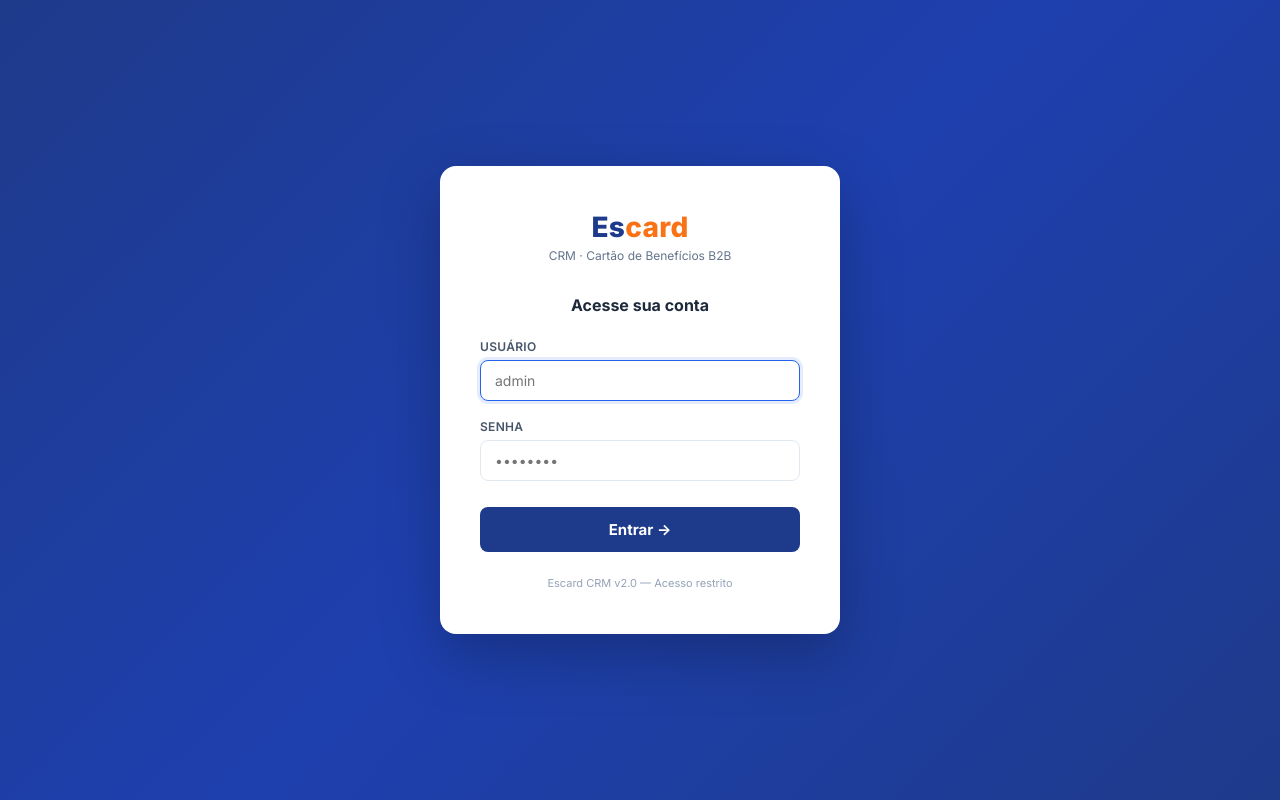
After one commit to escardcartoes-cmd/escard-crm, a Flask app: page /login in a window 1280 px wide. The commit adds this page. Run offline with Flask 3, Linux system fonts and the light colour scheme; some libraries are stand-ins or nearby versions.

Commit message:
sistema de login com Flask-Login e bcrypt
- Tela /login com design Escard (azul escuro, logo)
- @login_required em todas as 40 rotas do CRM
- Usuario admin/escard2024 criado automaticamente
- Tabela usuarios com senha_hash bcrypt
- Sessao de 8 horas com remember=True
- Botao Sair e nome do usuario no rodape da sidebar
- Rotas publicas: /login e /dev/ping

```diff
--- a/app.py
+++ b/app.py
@@ -3,29 +3,69 @@ import csv
 import io
 import json
 import time
+from datetime import timedelta
 from dotenv import load_dotenv
 load_dotenv(override=True)
 
 from flask import Flask, render_template, request, redirect, url_for, flash, jsonify, Response
+from flask_login import LoginManager, login_user, logout_user, login_required, current_user
 import database
 import models.empresa as emp_model
 import models.contato as cont_model
 import models.oportunidade as op_model
 import models.atividade as atv_model
 import models.prospeccao as prosp_model
+import models.usuario as user_model
 import ai
 
 app = Flask(__name__)
 app.secret_key = os.getenv("SECRET_KEY", "escard-crm-2024")
+app.permanent_session_lifetime = timedelta(hours=8)
+
+login_manager = LoginManager(app)
+login_manager.login_view = "login"
+login_manager.login_message = "Faça login para acessar o CRM."
+login_manager.login_message_category = "danger"
+
+@login_manager.user_loader
+def load_user(user_id):
+    return user_model.buscar_por_id(int(user_id))
 
 _START_TIME = str(time.time())
 
 database.init_db()
+user_model.criar_admin_se_necessario()
+
+
+# ── Auth ──────────────────────────────────────────────────────────────────────
+
+@app.route("/login", methods=["GET", "POST"])
+def login():
+    if current_user.is_authenticated:
+        return redirect(url_for("dashboard"))
+    if request.method == "POST":
+        usuario = request.form.get("usuario", "").strip()
+        senha   = request.form.get("senha", "")
+        u = user_model.autenticar(usuario, senha)
+        if u:
+            login_user(u, remember=True)
+            return redirect(request.args.get("next") or url_for("dashboard"))
+        flash("Usuário ou senha incorretos.", "danger")
+    return render_template("login.html")
+
+
+@app.route("/logout")
+@login_required
+def logout():
+    logout_user()
+    flash("Sessão encerrada.", "success")
+    return redirect(url_for("login"))
 
 
 # ── Dashboard ─────────────────────────────────────────────────────────────────
 
 @app.route("/")
+@login_required
 def dashboard():
     status_counts  = emp_model.contar_por_status()
     estagio_counts = op_model.contar_por_estagio()
@@ -52,6 +92,7 @@ def dashboard():
 # ── Empresas ──────────────────────────────────────────────────────────────────
 
 @app.route("/empresas")
+@login_required
 def empresas_lista():
     q      = request.args.get("q", "").strip()
     status = request.args.get("status", "").strip()
@@ -64,6 +105,7 @@ def empresas_lista():
 
 
 @app.route("/empresas/nova", methods=["GET", "POST"])
+@login_required
 def empresas_nova():
     if request.method == "POST":
         emp_model.criar(_form_empresa(request.form))
@@ -74,6 +116,7 @@ def empresas_nova():
 
 
 @app.route("/empresas/<int:id>")
+@login_required
 def empresas_detalhe(id):
     emp = emp_model.buscar_por_id(id)
     if not emp:
@@ -90,6 +133,7 @@ def empresas_detalhe(id):
 
 
 @app.route("/empresas/<int:id>/editar", methods=["GET", "POST"])
+@login_required
 def empresas_editar(id):
     emp = emp_model.buscar_por_id(id)
     if not emp:
@@ -104,6 +148,7 @@ def empresas_editar(id):
 
 
 @app.route("/empresas/<int:id>/excluir", methods=["POST"])
+@login_required
 def empresas_excluir(id):
     emp_model.excluir(id)
     flash("Empresa excluída.", "success")
@@ -111,6 +156,7 @@ def empresas_excluir(id):
 
 
 @app.route("/empresas/excluir-lote", methods=["POST"])
+@login_required
 def empresas_excluir_lote():
     ids = (request.json or {}).get("ids", [])
     for id_ in ids:
@@ -135,6 +181,7 @@ def _form_empresa(f):
 # ── Contatos ──────────────────────────────────────────────────────────────────
 
 @app.route("/contatos")
+@login_required
 def contatos_lista():
     q    = request.args.get("q", "").strip()
     todos = cont_model.listar()
@@ -147,6 +194,7 @@ def contatos_lista():
 
 
 @app.route("/contatos/novo", methods=["GET", "POST"])
+@login_required
 def contatos_novo():
     if request.method == "POST":
         cont_model.criar(_form_contato(request.form))
@@ -158,6 +206,7 @@ def contatos_novo():
 
 
 @app.route("/contatos/<int:id>/editar", methods=["GET", "POST"])
+@login_required
 def contatos_editar(id):
     c = cont_model.buscar_por_id(id)
     if not c:
@@ -173,6 +222,7 @@ def contatos_editar(id):
 
 
 @app.route("/contatos/<int:id>/excluir", methods=["POST"])
+@login_required
 def contatos_excluir(id):
     cont_model.excluir(id)
     flash("Contato excluído.", "success")
@@ -192,6 +242,7 @@ def _form_contato(f):
 # ── Oportunidades ─────────────────────────────────────────────────────────────
 
 @app.route("/oportunidades")
+@login_required
 def oportunidades_kanban():
     todas      = op_model.listar()
     by_estagio = {e: [] for e in op_model.ESTAGIOS}
@@ -206,6 +257,7 @@ def oportunidades_kanban():
 
 
 @app.route("/oportunidades/nova", methods=["GET", "POST"])
+@login_required
 def oportunidades_nova():
     if request.method == "POST":
         op_model.criar(_form_oportunidade(request.form))
@@ -220,6 +272,7 @@ def oportunidades_nova():
 
 
 @app.route("/oportunidades/<int:id>")
+@login_required
 def oportunidades_detalhe(id):
     o = op_model.buscar_por_id(id)
     if not o:
@@ -235,6 +288,7 @@ def oportunidades_detalhe(id):
 
 
 @app.route("/oportunidades/<int:id>/editar", methods=["GET", "POST"])
+@login_required
 def oportunidades_editar(id):
     o = op_model.buscar_por_id(id)
     if not o:
@@ -253,6 +307,7 @@ def oportunidades_editar(id):
 
 
 @app.route("/oportunidades/<int:id>/excluir", methods=["POST"])
+@login_required
 def oportunidades_excluir(id):
     op_model.excluir(id)
     flash("Oportunidade excluída.", "success")
@@ -260,6 +315,7 @@ def oportunidades_excluir(id):
 
 
 @app.route("/oportunidades/<int:id>/mover", methods=["POST"])
+@login_required
 def oportunidades_mover(id):
     novo = request.json.get("estagio", "")
     if novo not in op_model.ESTAGIOS:
@@ -297,12 +353,14 @@ def _form_oportunidade(f):
 # ── Atividades ────────────────────────────────────────────────────────────────
 
 @app.route("/atividades")
+@login_required
 def atividades_lista():
     return render_template("atividades/lista.html",
                            atividades=atv_model.listar(limit=50))
 
 
 @app.route("/atividades/nova", methods=["GET", "POST"])
+@login_required
 def atividades_nova():
     if request.method == "POST":
         emp_id = request.form.get("empresa_id")
@@ -331,6 +389,7 @@ def atividades_nova():
 
 
 @app.route("/atividades/<int:id>/excluir", methods=["POST"])
+@login_required
 def atividades_excluir(id):
     atv_model.excluir(id)
     flash("Atividade excluída.", "success")
@@ -340,6 +399,7 @@ def atividades_excluir(id):
 # ── IA ────────────────────────────────────────────────────────────────────────
 
 @app.route("/ai/score/<int:empresa_id>", methods=["POST"])
+@login_required
 def ai_score(empresa_id):
     try:
         return jsonify(ai.score_lead(empresa_id))
@@ -348,6 +408,7 @@ def ai_score(empresa_id):
 
 
 @app.route("/ai/whatsapp/<int:contato_id>", methods=["POST"])
+@login_required
 def ai_whatsapp(contato_id):
     try:
         return jsonify(ai.gerar_mensagem_whatsapp(contato_id))
@@ -356,6 +417,7 @@ def ai_whatsapp(contato_id):
 
 
 @app.route("/ai/proxima-acao/<int:op_id>", methods=["POST"])
+@login_required
 def ai_proxima_acao(op_id):
     try:
         return jsonify(ai.proxima_acao(op_id))
@@ -526,11 +588,13 @@ def _processar_linhas(linhas: list, mapa: dict) -> tuple:
 # ── Leads — importar ──────────────────────────────────────────────────────────
 
 @app.route("/leads/importar")
+@login_required
 def leads_importar_form():
     return render_template("leads/importar.html")
 
 
 @app.route("/leads/importar/preview", methods=["POST"])
+@login_required
 def leads_importar_preview():
     arquivo = request.files.get("arquivo")
     if not arquivo or not arquivo.filename:
@@ -548,6 +612,7 @@ def leads_importar_preview():
 
 
 @app.route("/leads/importar/confirmar", methods=["POST"])
+@login_required
 def leads_importar_confirmar():
     arquivo = request.files.get("arquivo")
     if not arquivo:
@@ -577,6 +642,7 @@ def leads_importar_confirmar():
 # ── Prospecção ────────────────────────────────────────────────────────────────
 
 @app.route("/prospeccao")
+@login_required
 def prospeccao_lista():
     tab    = request.args.get("tab", "todos")
     status = request.args.get("status", "")
@@ -604,6 +670,7 @@ def prospeccao_lista():
 
 
 @app.route("/prospeccao/<int:id>/status", methods=["POST"])
+@login_required
 def prospeccao_status(id):
     novo = (request.json or {}).get("status", "")
     if novo not in prosp_model.STATUS_LIST:
@@ -613,6 +680,7 @@ def prospeccao_status(id):
 
 
 @app.route("/prospeccao/<int:id>/excluir", methods=["POST"])
+@login_required
 def prospeccao_excluir(id):
     prosp_model.excluir(id)
     flash("Lead removido da prospecção.", "success")
@@ -620,6 +688,7 @@ def prospeccao_excluir(id):
 
 
 @app.route("/prospeccao/excluir-lote", methods=["POST"])
+@login_required
 def prospeccao_excluir_lote():
     ids = (request.json or {}).get("ids", [])
     for id_ in ids:
@@ -628,6 +697,7 @@ def prospeccao_excluir_lote():
 
 
 @app.route("/prospeccao/exportar")
+@login_required
 def prospeccao_exportar():
     ids_raw = request.args.getlist("ids")
     ids = [int(i) for i in ids_raw if i.isdigit()]
@@ -662,6 +732,7 @@ def prospeccao_exportar():
 # ── IA — leads (por lead, chamadas via JS loop) ───────────────────────────────
 
 @app.route("/ai/leads/pontuar/<int:id>", methods=["POST"])
+@login_required
 def ai_leads_pontuar(id):
     try:
         lead = prosp_model.buscar_por_id(id)
@@ -687,6 +758,7 @@ def ai_leads_pontuar(id):
 
 
 @app.route("/ai/leads/whatsapp/<int:id>", methods=["POST"])
+@login_required
 def ai_leads_whatsapp(id):
     try:
         resultado = ai.gerar_whatsapp_lead(id)
@@ -697,6 +769,7 @@ def ai_leads_whatsapp(id):
 
 
 @app.route("/ai/leads/email/<int:id>", methods=["POST"])
+@login_required
 def ai_leads_email(id):
     try:
         resultado = ai.gerar_email_lead(id)
@@ -777,6 +850,7 @@ def _extrair_texto(raw: bytes, nome: str, mimetype: str) -> str:
 
 
 @app.route("/central-ia")
+@login_required
 def central_ia():
     conn  = database.get_connection()
     cur   = conn.execute("SELECT id, nome, tipo, data_upload, tamanho FROM documentos_ia ORDER BY data_upload DESC")
@@ -786,6 +860,7 @@ def central_ia():
 
 
 @app.route("/central-ia/chat", methods=["POST"])
+@login_required
 def central_ia_chat():
     try:
         body     = request.json or {}
@@ -822,6 +897,7 @@ def central_ia_chat():
 
 
 @app.route("/central-ia/upload", methods=["POST"])
+@login_required
 def central_ia_upload():
     arquivo = request.files.get("arquivo")
     if not arquivo or not arquivo.filename:
@@ -842,6 +918,7 @@ def central_ia_upload():
 
 
 @app.route("/central-ia/documentos")
+@login_required
 def central_ia_documentos():
     conn = database.get_connection()
     cur  = conn.execute("SELECT id, nome, tipo, data_upload, tamanho FROM documentos_ia ORDER BY data_upload DESC")
@@ -851,6 +928,7 @@ def central_ia_documentos():
 
 
 @app.route("/central-ia/documentos/<int:id>", methods=["DELETE"])
+@login_required
 def central_ia_doc_excluir(id):
     conn = database.get_connection()
     conn.execute("DELETE FROM documentos_ia WHERE id = ?", (id,))
--- a/requirements.txt
+++ b/requirements.txt
@@ -9,3 +9,5 @@ livereload>=2.6.0
 PyPDF2>=3.0.0
 python-docx>=1.1.0
 Pillow>=10.0.0
+flask-login>=0.6.3
+bcrypt>=4.0.0
--- /dev/null
+++ b/templates/login.html
@@ -0,0 +1,100 @@
+<!DOCTYPE html>
+<html lang="pt-BR">
+<head>
+  <meta charset="UTF-8">
+  <meta name="viewport" content="width=device-width, initial-scale=1.0">
+  <title>Login — Escard CRM</title>
+  <link rel="preconnect" href="https://fonts.googleapis.com">
+  <link rel="preconnect" href="https://fonts.gstatic.com" crossorigin>
+  <link href="https://fonts.googleapis.com/css2?family=Inter:wght@400;500;600;700;800&display=swap" rel="stylesheet">
+  <style>
+    *, *::before, *::after { box-sizing: border-box; margin: 0; padding: 0; }
+    body {
+      font-family: 'Inter', -apple-system, BlinkMacSystemFont, sans-serif;
+      min-height: 100vh;
+      display: flex;
+      align-items: center;
+      justify-content: center;
+      background: linear-gradient(135deg, #1E3A8A 0%, #1e40af 50%, #1e3a8a 100%);
+      padding: 20px;
+    }
+    .login-box {
+      background: #fff;
+      border-radius: 16px;
+      padding: 44px 40px;
+      width: 100%;
+      max-width: 400px;
+      box-shadow: 0 20px 60px rgba(0,0,0,.25);
+    }
+    .logo-wrap { text-align: center; margin-bottom: 32px; }
+    .logo-name {
+      font-size: 28px; font-weight: 800; color: #1E3A8A; letter-spacing: .3px;
+    }
+    .logo-name span { color: #F97316; }
+    .logo-sub { font-size: 12px; color: #64748b; margin-top: 4px; }
+    .login-title { font-size: 16px; font-weight: 700; color: #1e293b; margin-bottom: 24px; text-align: center; }
+
+    .form-group { margin-bottom: 18px; }
+    label { display: block; font-size: 12px; font-weight: 600; color: #475569; margin-bottom: 6px; letter-spacing: .3px; text-transform: uppercase; }
+    input[type="text"], input[type="password"] {
+      width: 100%; padding: 11px 14px;
+      border: 1.5px solid #e2e8f0; border-radius: 8px;
+      font-size: 14px; font-family: inherit; color: #1e293b;
+      transition: border-color .15s, box-shadow .15s;
+      outline: none;
+    }
+    input[type="text"]:focus, input[type="password"]:focus {
+      border-color: #2563eb;
+      box-shadow: 0 0 0 3px rgba(37,99,235,.12);
+    }
+    .btn-login {
+      width: 100%; padding: 13px;
+      background: #1E3A8A; color: #fff;
+      border: none; border-radius: 8px;
+      font-size: 15px; font-weight: 700; font-family: inherit;
+      cursor: pointer; margin-top: 8px;
+      transition: background .15s;
+    }
+    .btn-login:hover { background: #2563eb; }
+
+    .alert {
+      background: #fef2f2; border: 1px solid #fecdd3; color: #be123c;
+      padding: 10px 14px; border-radius: 7px; font-size: 13px;
+      margin-bottom: 18px; display: flex; align-items: center; gap: 8px;
+    }
+    .login-footer { text-align: center; margin-top: 24px; font-size: 11px; color: #94a3b8; }
+  </style>
+</head>
+<body>
+  <div class="login-box">
+    <div class="logo-wrap">
+      <div class="logo-name">Es<span>card</span></div>
+      <div class="logo-sub">CRM · Cartão de Benefícios B2B</div>
+    </div>
+
+    <p class="login-title">Acesse sua conta</p>
+
+    {% with messages = get_flashed_messages(with_categories=true) %}
+      {% for cat, msg in messages %}
+        <div class="alert">⚠ {{ msg }}</div>
+      {% endfor %}
+    {% endwith %}
+
+    <form method="post" action="{{ url_for('login') }}">
+      <div class="form-group">
+        <label for="usuario">Usuário</label>
+        <input type="text" id="usuario" name="usuario" placeholder="admin"
+               autocomplete="username" required autofocus>
+      </div>
+      <div class="form-group">
+        <label for="senha">Senha</label>
+        <input type="password" id="senha" name="senha" placeholder="••••••••"
+               autocomplete="current-password" required>
+      </div>
+      <button type="submit" class="btn-login">Entrar →</button>
+    </form>
+
+    <div class="login-footer">Escard CRM v2.0 — Acesso restrito</div>
+  </div>
+</body>
+</html>
```
Also changed, not shown: database.py (+10 -0 lines), models/usuario.py (added, +63 -0 lines), templates/base.html (+19 -1 lines).
